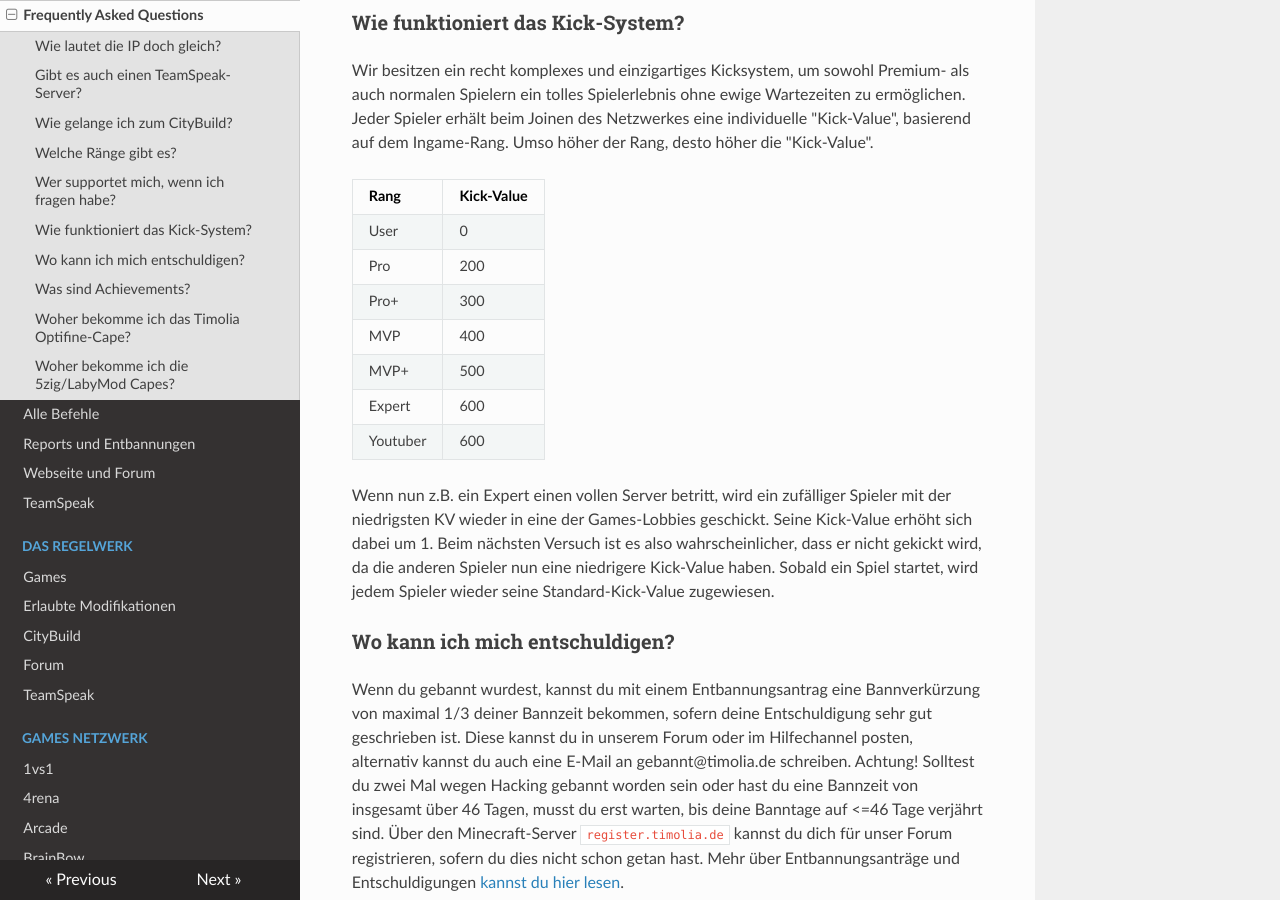
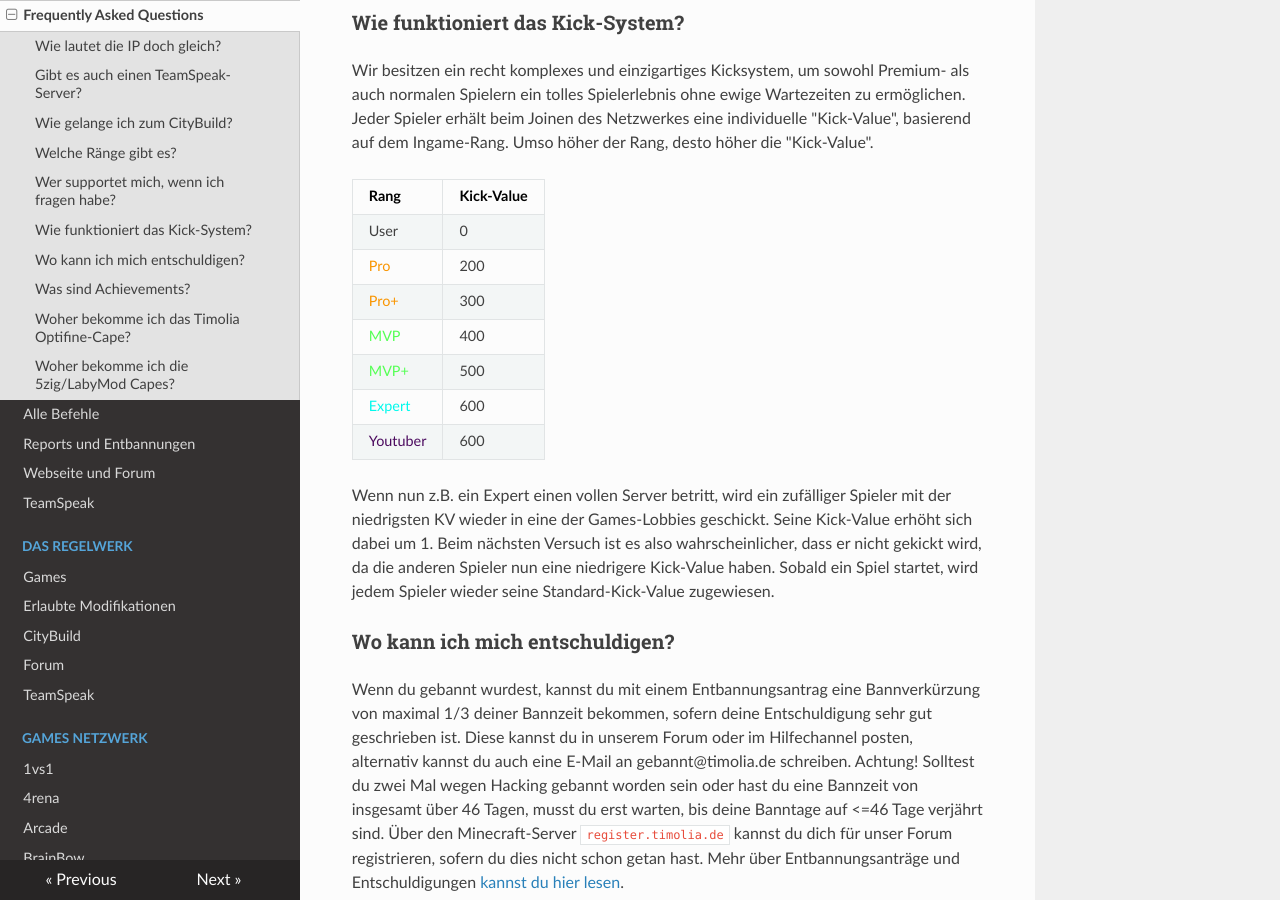
Before and after one commit to TimoliaDE/HowTo, an MkDocs documentation site: the page built from docs/faq.md, in a window 1280 px wide and 900 px high, scrolled down 1509 px. Built offline with MkDocs 1.6.1, drawn with Linux system fonts in a browser that asks for light colours; nearby versions of some CDN libraries; old or Windows-style settings are respelled for this version of MkDocs.

Commit message:
Update faq.md

```diff
--- a/docs/faq.md
+++ b/docs/faq.md
@@ -37,10 +37,10 @@ Sie sind für die Arenen und Maps des Timolia-Netzwerkes verantwortlich und entw
 Creator sind für kreative Arbeiten, wie Texte, Bilder und Grafiken zuständig und sind kreative Köpfe des Teams.
 
 - <b><span style="color:#8B008B">YouTuber</span></b>:
-YouTuber sind Personen der Minecraft-Szene, die durch YouTube (in Einzelfällen auch Twitch) bekannt geworden sind. Für kleinere Youtuber gibt es den Rang <b><span style="color:#55FF55">VIP</span></b>. Alles zu diesen Rängen [erfährst du hier](/)
+YouTuber sind Personen der Minecraft-Szene, die durch YouTube (in Einzelfällen auch Twitch) bekannt geworden sind. Für kleinere Youtuber gibt es den Rang <b><span style="color:#55FF55">VIP</span></b>. Alles zu diesen Rängen [erfährst du hier](//ranks/youtube/)
 
 - <b>Premium-Ränge</b>:
-Spieler mit einem unserer permanenten Premium-Ränge erhalten gewisse Vorteile. Welche Vorteile dir welcher Rang bietet, [erfährst du hier](/ranks/youtube/).
+Spieler mit einem unserer permanenten Premium-Ränge erhalten gewisse Vorteile. Welche Vorteile dir welcher Rang bietet, [erfährst du hier](/ranks/premium/).
 
 **Alles rund um Bewerbungen [ist hier zu finden](/team/apply/).** Solltest du Probleme mit deinem  Premium-Rang haben, findest du [hier Hilfe](/ranks/premium/).
 
@@ -55,12 +55,12 @@ Jeder Spieler erhält beim Joinen des Netzwerkes eine individuelle "Kick-Value",
 | Rang | Kick-Value |
 | ------ | -------- |
 | User | 0 |
-| Pro | 200 |
-| Pro+ | 300 |
-| MVP | 400 |
-| MVP+ | 500 |
-| Expert | 600 |
-| Youtuber | 600 |
+| <span style="color:#F99500">Pro</span> | 200 |
+| <span style="color:#F99500">Pro+</span> | 300 |
+| <span style="color:#55FF55">MVP</span> | 400 |
+| <span style="color:#55FF55">MVP+</span> | 500 |
+| <span style="color:#00F9EC">Expert</span> | 600 |
+| <span style="color:#4C0B5F">Youtuber</span> | 600 |
 
 Wenn nun z.B. ein Expert einen vollen Server betritt, wird ein zufälliger Spieler mit der niedrigsten KV wieder in eine
 der Games-Lobbies geschickt. Seine Kick-Value erhöht sich dabei um 1. Beim nächsten Versuch ist es also wahrscheinlicher, dass er nicht gekickt wird, da die anderen Spieler nun eine
```
